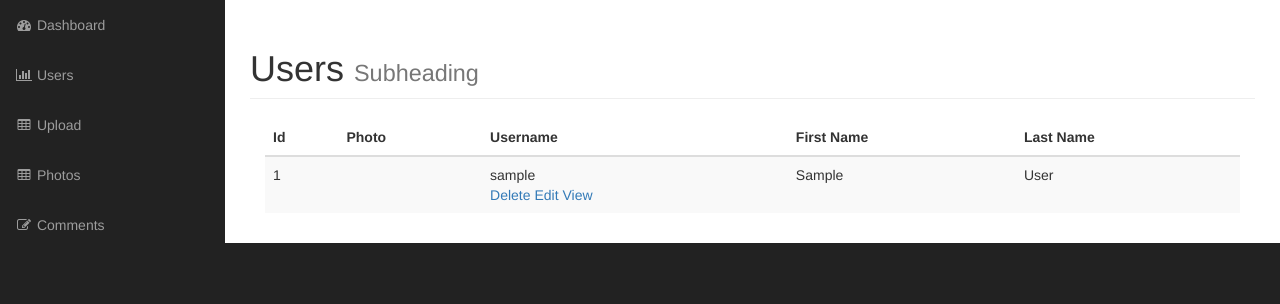
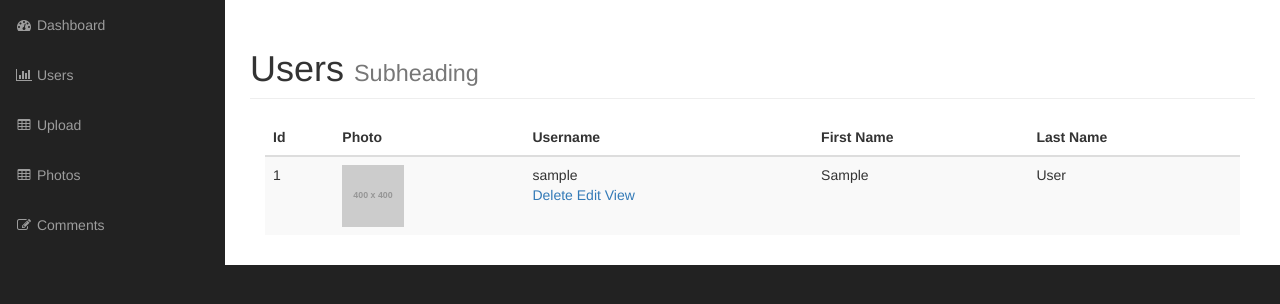
Before and after one commit to Salim66/PHP-OOP-Gallery-Project, a PHP site: page /admin/users.php in a window 1280 px wide. Shown: the part 51-355 px from the top of the page. Run offline with PHP 8.4, Linux system fonts and the light colour scheme; the visitor is signed in with stand-in values (Sample User, id 1); tables that the repository leaves empty or names only in its code hold one stand-in row (values such as "Sample post"); grey boxes labelled with a size stand in for pictures from a placeholder-image service; data that the repository does not hold is empty; some libraries are stand-ins or nearby versions.

Commit message:
Working with user image

```diff
--- a/admin/css/style.css
+++ b/admin/css/style.css
@@ -4,6 +4,10 @@
   border-radius: 5px;
 }
 
+.user_image {
+  width: 62px;
+  height: 62px;
+}
 
 
 /****************************** Edit photo page styling ********************************/
--- a/admin/includes/user.php
+++ b/admin/includes/user.php
@@ -6,12 +6,24 @@ class User extends DBObject {
 
     // create class property
     protected static $db_table = "users";
-    protected static $db_table_field = ["username", "password", "first_name", "last_name"];
+    protected static $db_table_field = ["username", "password", "first_name", "last_name", "user_image"];
     public $id;
     public $username;
     public $password;
     public $first_name;
     public $last_name;
+    public $user_image;
+    public $upload_directory = 'images';
+    public $image_placeholder = "http://placehold.it/400x400&text=image";
+
+
+
+    /**
+     * User Image path and Placeholder method
+     */
+    public function imagePathAndPlaceholder(){
+        return empty($user_image) ? $this->image_placeholder : $this->upload_directory . DS . $this->user_image;
+    }
 
 
 
--- a/admin/users.php
+++ b/admin/users.php
@@ -55,7 +55,7 @@
 
                                         <tr>
                                             <td><?php echo $user->id ?></td>
-                                            <td><img class="user_thumbnil" src="<?php echo $user->userImage; ?>"></td>
+                                            <td><img class="user_thumbnil user_image" src="<?php echo $user->imagePathAndPlaceholder(); ?>"></td>
 
                                             <td><?php echo $user->username ?>
                                                 <div class="action_link">
```
